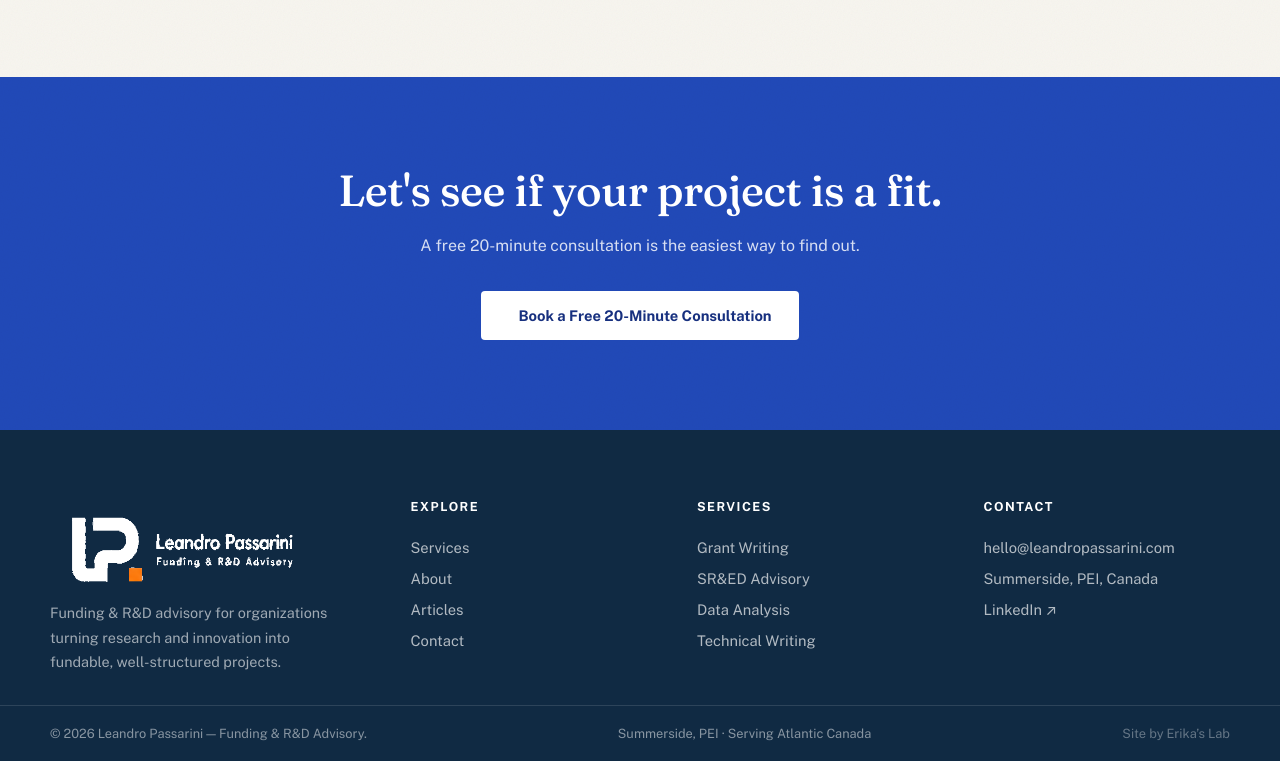
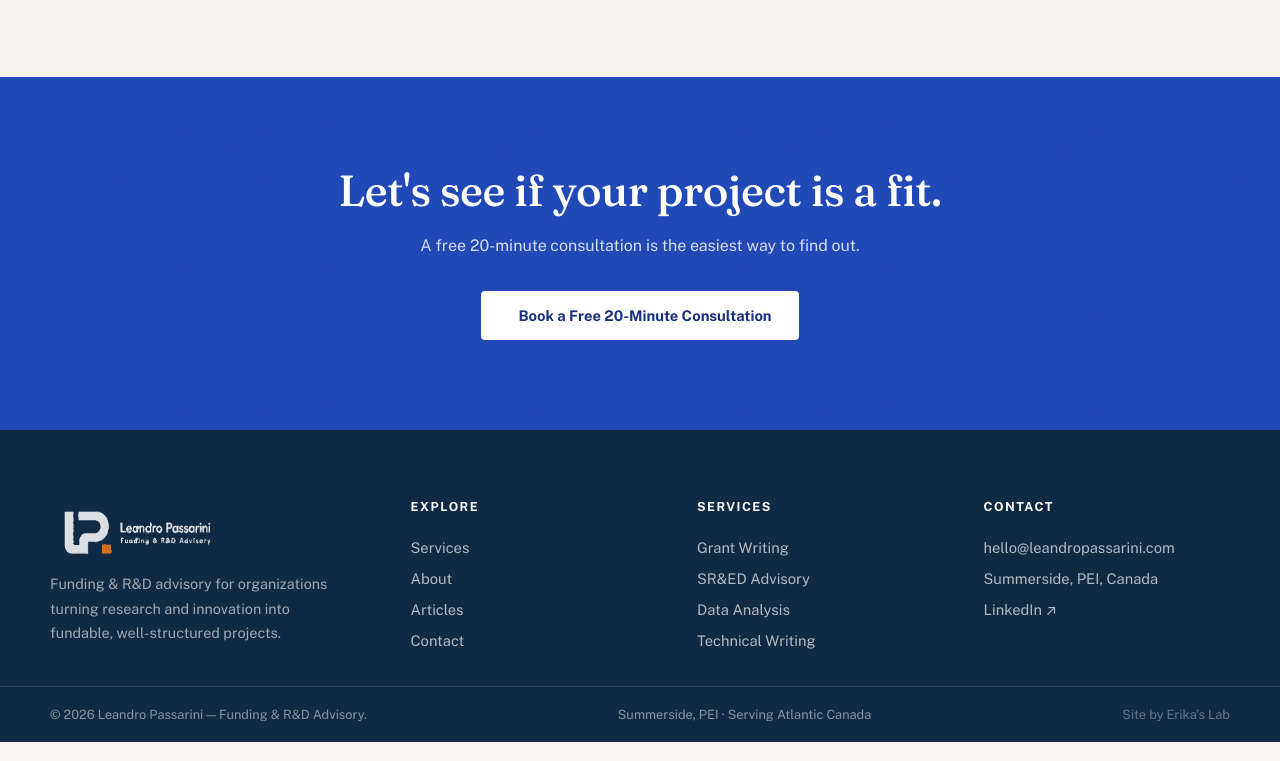
Before and after one commit to erikaxiataki/leandro-passarini-advisory, a plain HTML site: page about.html in a window 1280 px wide. Shown: the part 2338-3099 px from the top of the page. Drawn offline with nearby package versions, Linux system fonts and the light colour scheme.

Commit message:
Reduce footer logo prominence

```diff
--- a/about.html
+++ b/about.html
@@ -122,7 +122,7 @@
 <footer class="site-footer">
   <div class="container" style="padding: 70px 0 30px; display:grid; grid-template-columns: 1.3fr 1fr 1fr 1fr; gap:40px;">
     <div>
-      <img src="assets/img/logo-lockup-white.png" alt="Leandro Passarini" style="height:85px; margin-bottom:16px;">
+      <img src="assets/img/logo-lockup-white.png" alt="Leandro Passarini" style="height:56px; margin-bottom:16px; opacity:0.85;">
       <p style="color:rgba(255,255,255,0.6); font-size:0.9rem; max-width:32ch;">Funding &amp; R&amp;D advisory for organizations turning research and innovation into fundable, well-structured projects.</p>
     </div>
     <div>
```
Also changed, not shown: articles.html (+1 -1 lines), contact.html (+1 -1 lines), index.html (+1 -1 lines), services.html (+1 -1 lines).
